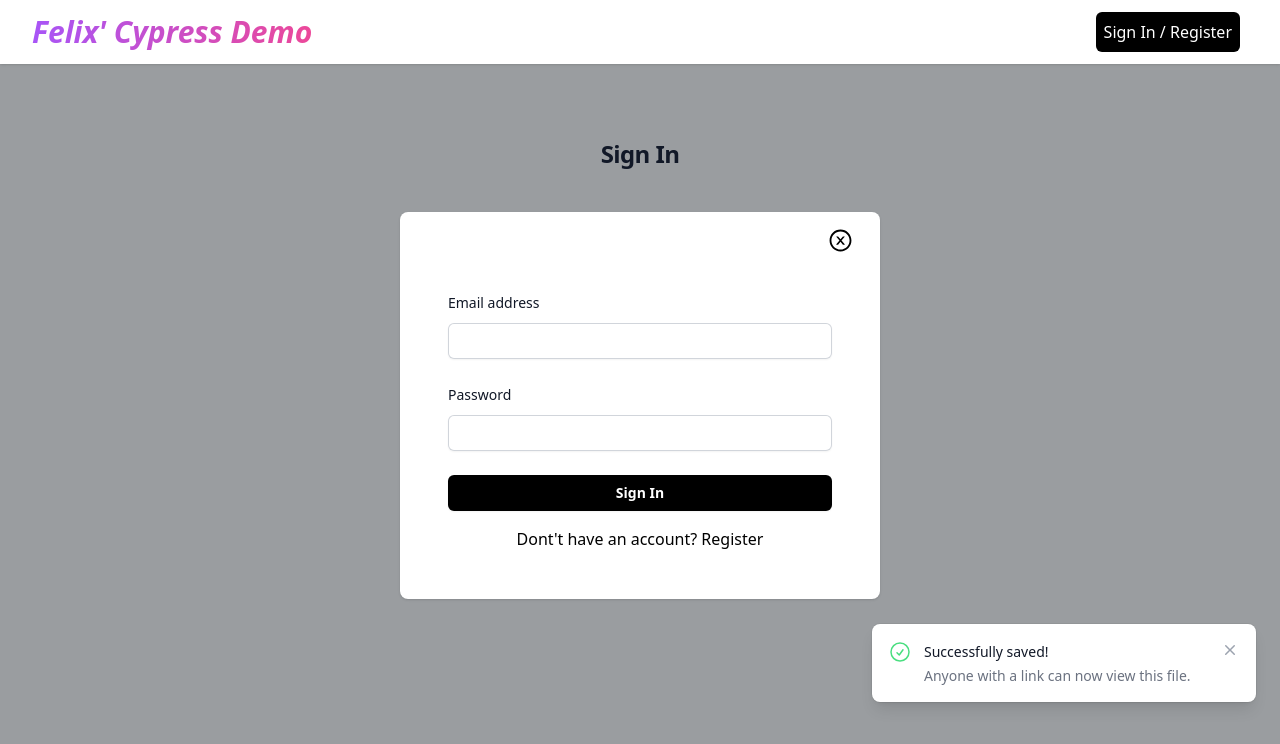
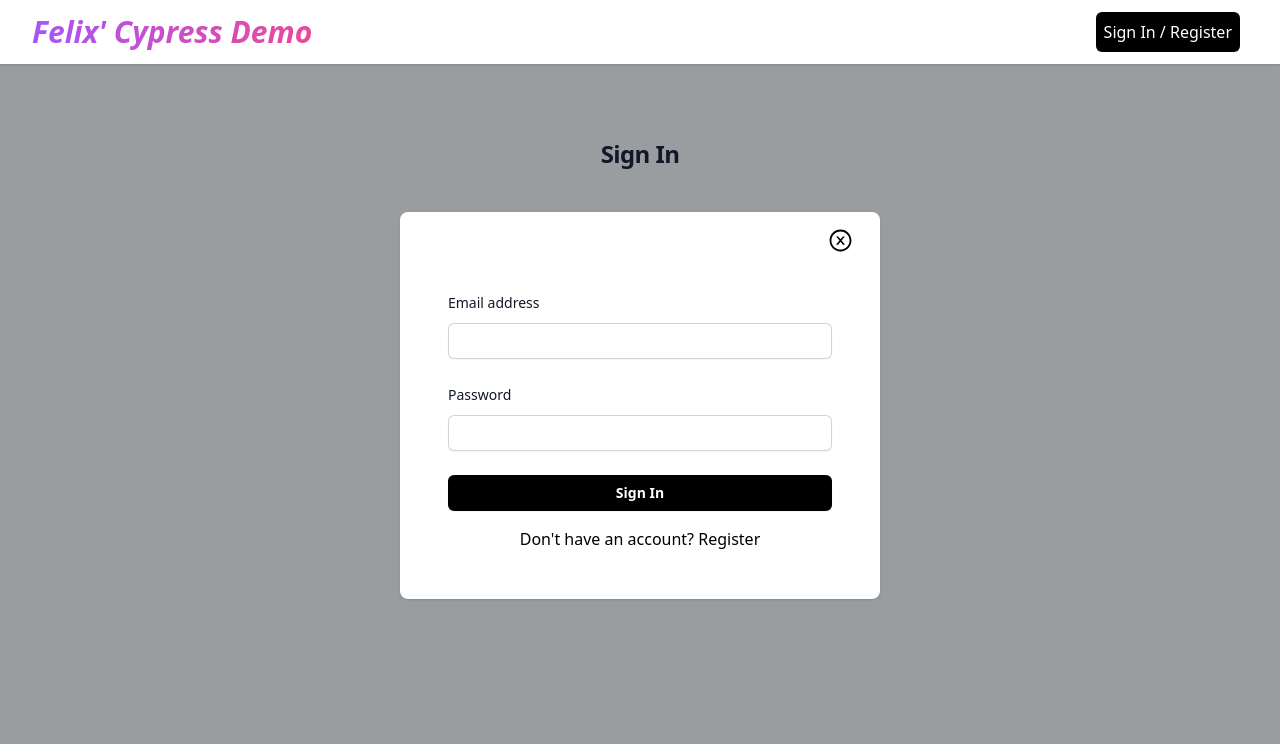
Before and after one commit to Felixljr/Cypress-Presentation-Demo, a React (Vite) app: page / in a window 1280 px wide. Both pictures are taken after a click on the button "Sign In / Register". Shown: the top 744 px of the page. Built offline with nearby package versions, Linux system fonts and the light colour scheme.

Commit message:
Notification working with all messages

```diff
--- a/src/App.jsx
+++ b/src/App.jsx
@@ -2,7 +2,6 @@ import { useState } from 'react'
 import './index.css'
 import RegisterOrLogin from './components/RegisterOrLogin'
 import Navbar from './components/Navbar'
-import Notification from './components/Notification'
 
 export default function App() {
   const [modal, setModal] = useState(false)
@@ -11,6 +10,11 @@ export default function App() {
     e.preventDefault()
     setModal(!modal)
     console.log('modal')
+  }
+
+  const handleSigningINOUT = (e) => {
+    e.preventDefault()
+    console.log('sign in/out')
   }
 
   return (
@@ -27,7 +31,6 @@ export default function App() {
           </div>
         </div>
       )}
-      <Notification />
     </>
   )
 }
--- a/src/components/Notification.jsx
+++ b/src/components/Notification.jsx
@@ -1,20 +1,30 @@
-import { Fragment, useState } from 'react'
+import { Fragment, useEffect, useState } from 'react'
 import { Transition } from '@headlessui/react'
 import { CheckCircleIcon } from '@heroicons/react/24/outline'
 import { XMarkIcon } from '@heroicons/react/20/solid'
 
-export default function Notification() {
-  const [show, setShow] = useState(true)
+export default function Notification({ message, showNotification }) {
+  const [show, setShow] = useState(false)
+
+  useEffect(() => {
+    setShow(showNotification)
+  }, [showNotification])
+
+  useEffect(() => {
+    if (show) {
+      setTimeout(() => {
+        setShow(false)
+      }, 1000)
+    }
+  }, [show, showNotification])
 
   return (
     <>
-      {/* Global notification live region, render this permanently at the end of the document */}
       <div
         aria-live='assertive'
         className='pointer-events-none fixed inset-0 flex items-end px-4 py-6 sm:items-start sm:p-6 md:top-[75%]'
       >
         <div className='flex w-full flex-col items-center space-y-4 sm:items-end'>
-          {/* Notification panel, dynamically insert this into the live region when it needs to be displayed */}
           <Transition
             show={show}
             as={Fragment}
@@ -29,17 +39,26 @@ export default function Notification() {
               <div className='p-4'>
                 <div className='flex items-start'>
                   <div className='flex-shrink-0'>
-                    <CheckCircleIcon
-                      className='h-6 w-6 text-green-400'
-                      aria-hidden='true'
-                    />
+                    {message === 'valid' ? (
+                      <CheckCircleIcon
+                        className='h-6 w-6 text-green-400'
+                        aria-hidden='true'
+                      />
+                    ) : (
+                      <XMarkIcon
+                        className='h-6 w-6 text-red-400'
+                        aria-hidden='true'
+                      />
+                    )}
                   </div>
                   <div className='ml-3 w-0 flex-1 pt-0.5'>
                     <p className='text-sm font-medium text-gray-900'>
-                      Successfully saved!
+                      {message === 'valid' ? 'Sign In Successful' : 'Invalid Credentials'}
                     </p>
                     <p className='mt-1 text-sm text-gray-500'>
-                      Anyone with a link can now view this file.
+                      {message === 'valid'
+                        ? 'Redirecting to your account page...'
+                        : 'Try again'}
                     </p>
                   </div>
                   <div className='ml-4 flex flex-shrink-0'>
--- a/src/components/RegisterOrLogin.jsx
+++ b/src/components/RegisterOrLogin.jsx
@@ -1,10 +1,18 @@
 import { useState, useRef } from 'react'
 import { AiOutlineCloseCircle } from 'react-icons/ai'
+import Notification from './Notification'
 
 export default function RegisterOrLogin({ modal }) {
   const [signIn, setSignIn] = useState(false)
+  const [validOrInvalid, setValidOrInvalid] = useState('')
   const emailRef = useRef()
   const passwordRef = useRef()
+
+  const [showNotification, setShowNotification] = useState(false)
+
+  const handleShowNotification = () => {
+    setShowNotification(true)
+  }
 
  const handleSignIn = async (e) => {
    e.preventDefault()
@@ -12,18 +20,17 @@ export default function RegisterOrLogin({ modal }) {
    const password = passwordRef.current.value
    console.log('Sign In')
    if (email === 'felix@felix.com' && password === '1234') {
+     setValidOrInvalid('valid')
+     handleShowNotification()
      document.cookie = 'cookieForFelix=thanks; max-age=60*60*24*30; path=/'
-      // setAlertColor('alert-success')
-      // setAlertMsg('Login Successful')
-      // setShowAlert(true)
      setInterval(() => (window.location.href = '/account'), 1000)
      console.log('success')
    } else {
-      // setAlertColor('alert-danger')
-      // setAlertMsg('Username and/or Password Invalid!')
-      // setShowAlert(true)
+     setValidOrInvalid('invalid')
+     handleShowNotification()
      console.log('error')
    }
+
  }
 
   return (
@@ -186,7 +193,7 @@ export default function RegisterOrLogin({ modal }) {
                 </form>
 
                 <div className='flex flex-row justify-center mt-4'>
-                  <p>Dont't have an account? </p> &nbsp;
+                  <p>Don't have an account? </p> &nbsp;
                   <button type='submit' onClick={() => setSignIn(true)}>
                     Register
                   </button>
@@ -196,6 +203,10 @@ export default function RegisterOrLogin({ modal }) {
           </div>
         </>
       )}
+      <Notification
+        message={validOrInvalid}
+        showNotification={showNotification}
+      />
     </>
   )
 }
```
Lines whose indentation alone changed are shown as unchanged.
